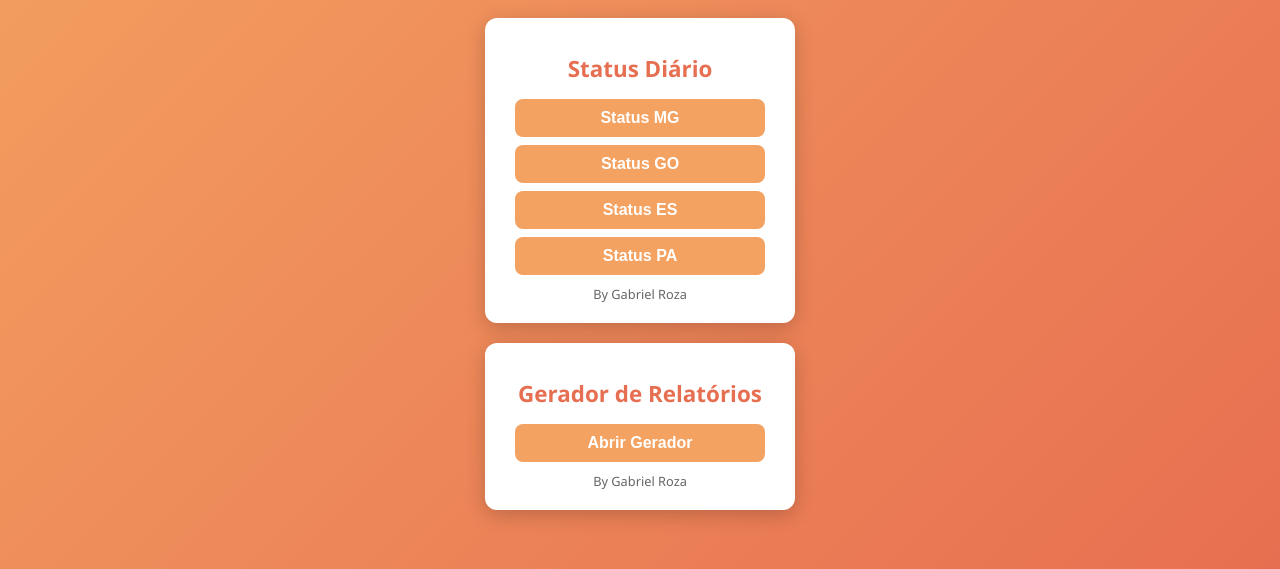
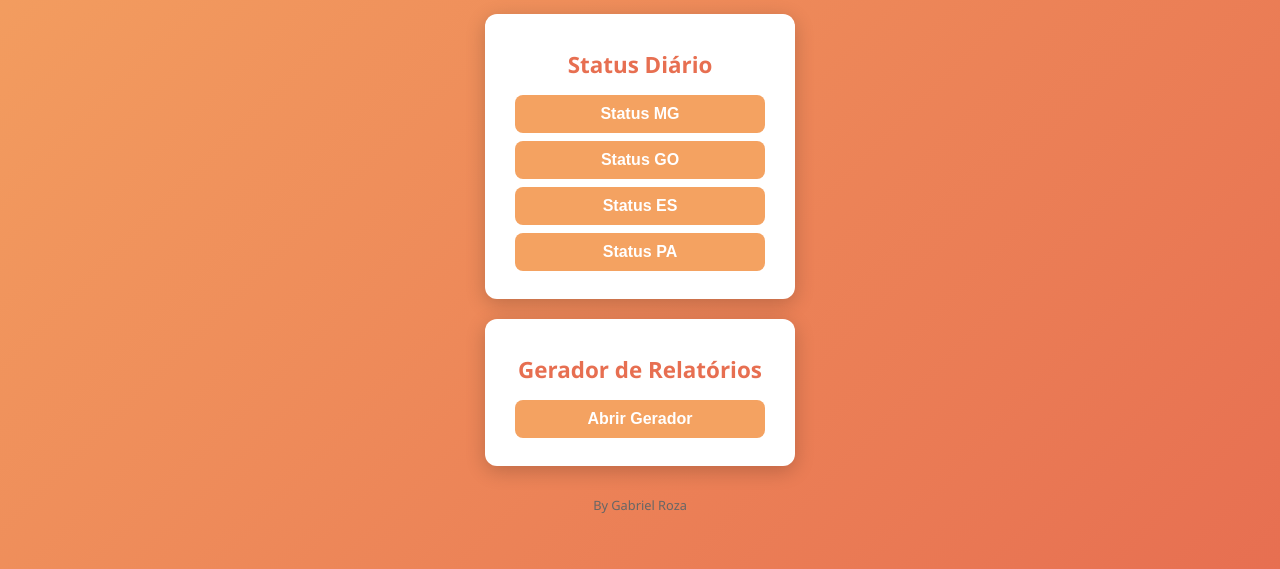
Before and after one commit to gaberoviva-cloud/gaberoviva-cloud.github.io, a plain HTML site: page index.html in a window 1280 px wide. Shown: the part 231-800 px from the top of the page. Drawn offline with Linux system fonts and the light colour scheme.

Commit message:
Fix HTML formatting and structure

```diff
--- a/index.html
+++ b/index.html
@@ -182,15 +182,15 @@
     <button class="btn" onclick="abrir('/Pages/status_GO.html')">Status GO</button>
     <button class="btn" onclick="abrir('/Pages/status_ES.html')">Status ES</button>
     <button class="btn" onclick="abrir('/Pages/status_PA.html')">Status PA</button>
-    <footer>By Gabriel Roza</footer>
   </div>
 
   <!-- Nova caixa: Gerador de Relatórios -->
   <div class="menu">
     <h1>Gerador de Relatórios</h1>
     <button class="btn" onclick="abrir('/Pages/relatorios.html')">Abrir Gerador</button>
-    <footer>By Gabriel Roza</footer>
   </div>
+
+  <footer>By Gabriel Roza</footer>
 
   <script>
     function abrir(arquivo) {
```
